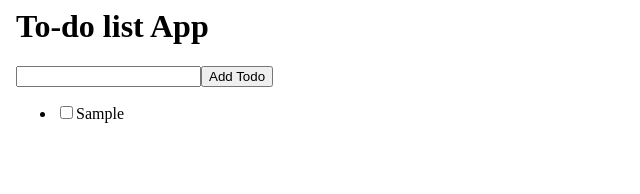
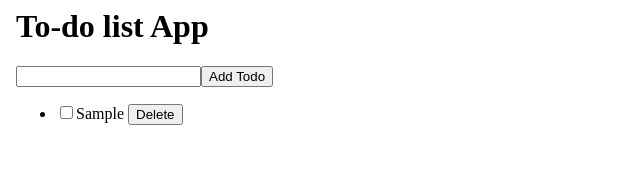
Before and after one commit to sripriyamaturi/todo_angular, an Angular app: page / in a window 1280 px wide. Both pictures are taken after typing "Sample" into the empty fields and a click on the button "Add Todo". Shown: the top 194 px of the page, without its empty margins (0-640 px from the left). Built offline with nearby package versions, Linux system fonts and the light colour scheme.

Commit message:
2 files modified

```diff
--- a/src/app/app.component.html
+++ b/src/app/app.component.html
@@ -15,7 +15,9 @@
         <input type="checkbox" class="checkbox" [(ngModel)]="todo.completed" />
         <span [style.text-decoration]="todo.completed ? 'line-through' : ''"
           >{{ todo.newTodo }}
+          <button (click) = "delete(i)"> Delete </button>
         </span>
+
       </li>
     </ul>
   </body>
--- a/src/app/app.component.ts
+++ b/src/app/app.component.ts
@@ -27,4 +27,8 @@ export class AppComponent {
     this.newTodo = '';
     event.preventDefault();
   }
+
+  delete(index) {
+    this.todos.splice(index, 1);
+  }
 }
```
